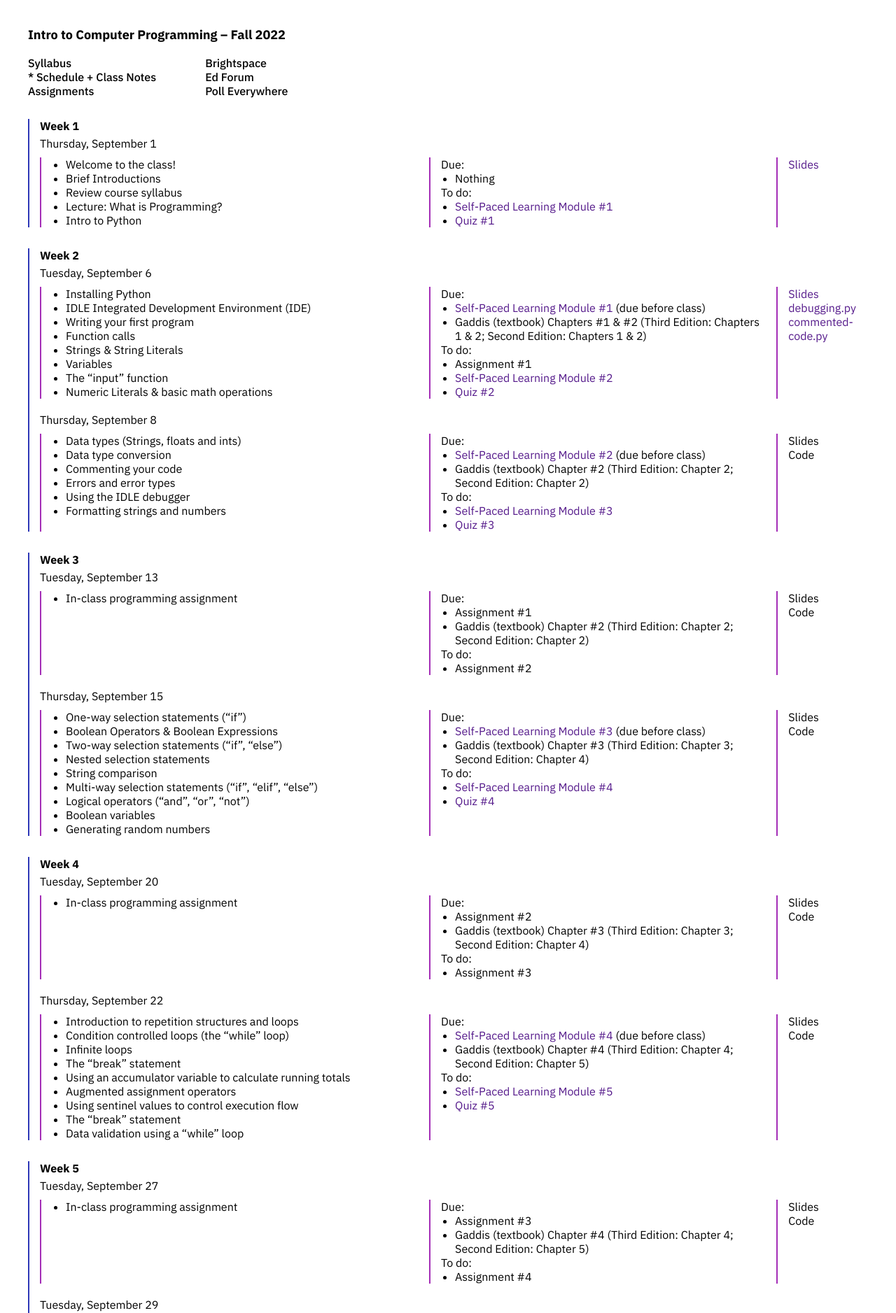
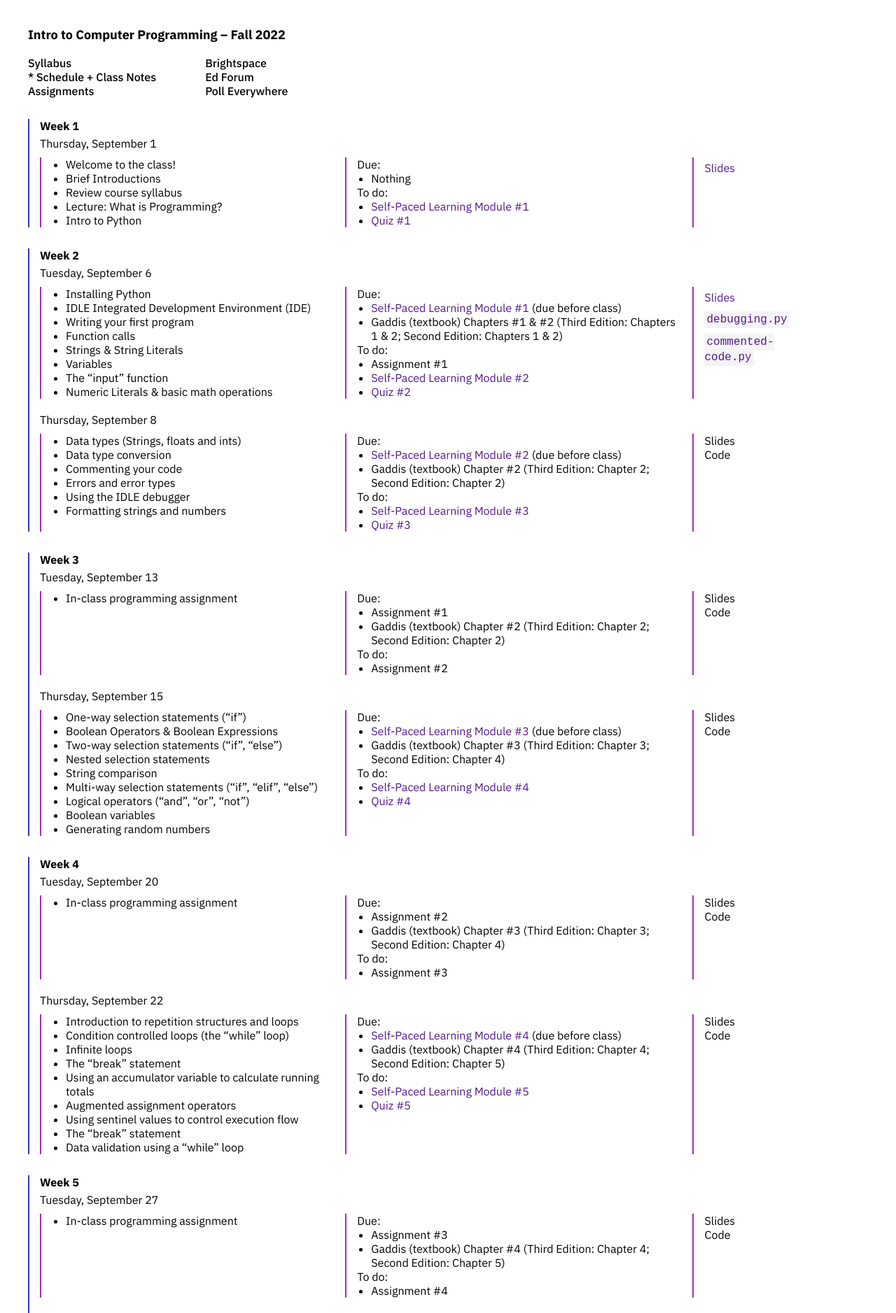
Before and after one commit to emilydidthis/-CSCI-UA.0002-Fall22, a Jekyll site: the page built from schedule.markdown, in a window 1280 px wide. Shown: the top 1877 px of the page at 70% size. Built offline with Jekyll 4.4.1, drawn with Linux system fonts in a browser that asks for light colours.

Commit message:
fixed css for code, fixed files on schedule, changed layout for schedule

```diff
--- a/_sass/main.scss
+++ b/_sass/main.scss
@@ -169,7 +169,7 @@ nav {
     }
 }
 .topics{
-    width: 45%;
+    width: 35%;
 }
 
 .assigned{
@@ -177,7 +177,11 @@ nav {
 }
 
 .materials{
-    width: 10%;
+    width: 15%;
+    a {
+        display: block;
+        padding: 5px 0px;
+    }
 }
 
 // Assignments Pages
@@ -230,6 +234,13 @@ nav {
 
 }
 
+// code that is not inside of a pre (aka code blocks)
+code:not(pre code) {
+    background-color: rgb(244, 244, 244);
+    padding: 3px;
+    font-weight: 500;
+}
+
 
 
 @media only screen and (max-width: 900px) {
--- /dev/null
+++ b/code/scratch.py
@@ -0,0 +1,3 @@
+
+
+print ("line 1\n\tline 2\nline 3\n")
--- a/schedule.markdown
+++ b/schedule.markdown
@@ -66,8 +66,9 @@ To do:
 
 ### Materials
 <a href="{{ site.url }}{{ site.baseurl }}/assets/slides/02_module-1.pdf" download>Slides</a>
-<a href="{{ site.url }}{{ site.baseurl }}/code/02-class-debugging.py" download>debugging.py</a>
-<a href="{{ site.url }}{{ site.baseurl }}/code/02-class-comments.py" download>commented-code.py</a>
+<a href="{{ site.url }}{{ site.baseurl }}/code/02-debugging.py" download><code>debugging.py</code></a>
+<a href="{{ site.url }}{{ site.baseurl }}/code/02-commenting.py" download><code>commented-code.py</code></a>
+
 </div>
 </div>
 <br>
```
Also changed, not shown: code/day-02-scratch.py (deleted, +0 -8 lines), code/02-commenting.py (renamed from code/day-02-commenting.py), code/02-debugging.py (renamed from code/day-02-debugging.py).
